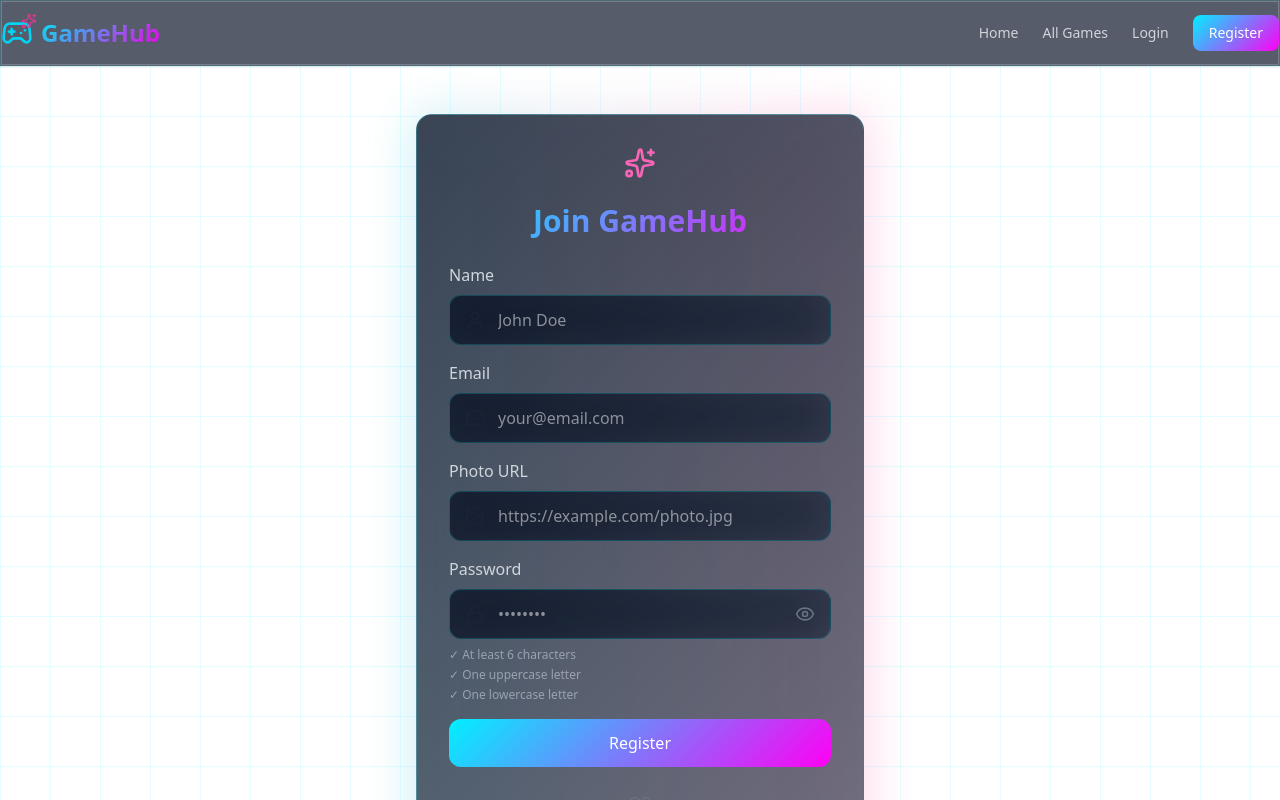
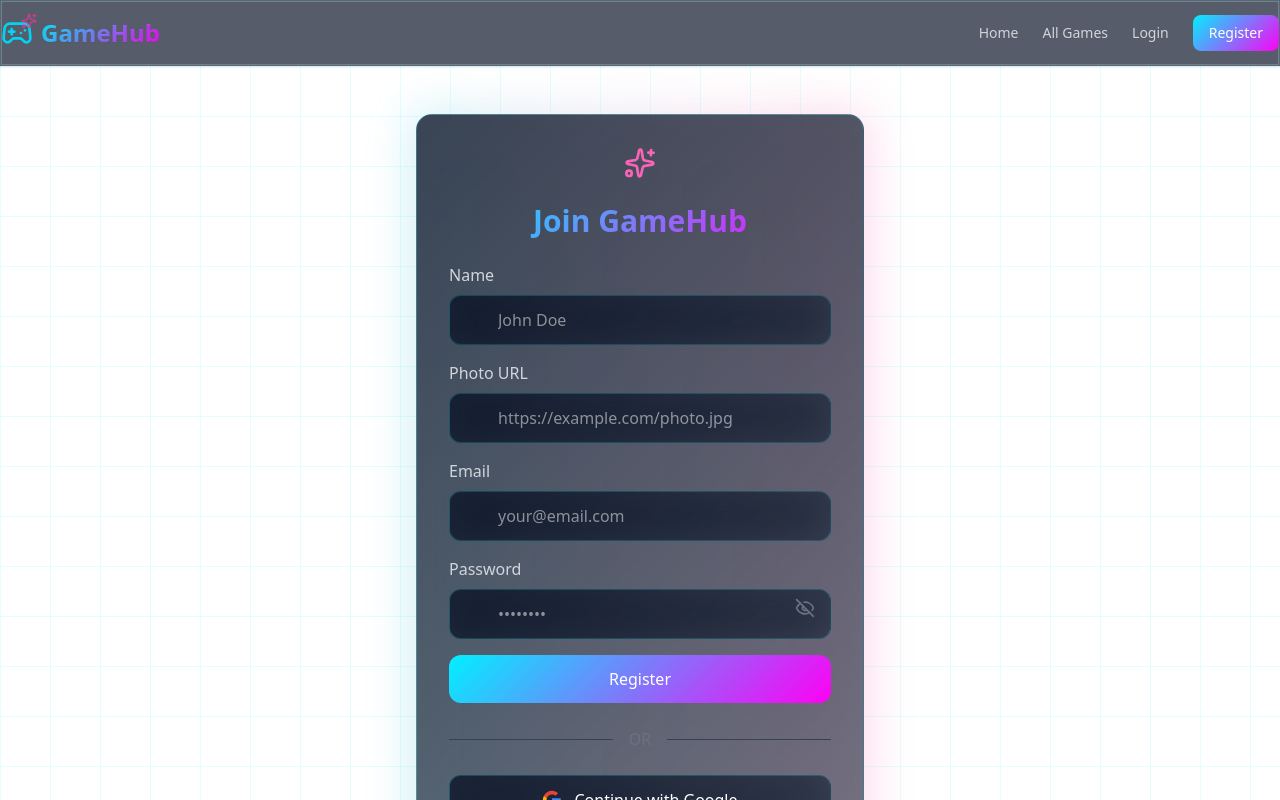
Before and after one commit to grontho69/assignmeent-9, a React app: page /register in a window 1280 px wide. Shown: the top 800 px of the page. Built offline with nearby package versions, Linux system fonts and the light colour scheme; the HTML template or start-up script is replaced by a standard one.

Commit message:
third commit

```diff
--- a/src/Pages/Login.jsx
+++ b/src/Pages/Login.jsx
@@ -1,9 +1,11 @@
-import React from "react";
+import React, { useState } from "react";
 import { Link } from "react-router";
-import { Eye, Mail, Lock, Sparkles } from "lucide-react";
+import { Eye, EyeOff, Sparkles } from "lucide-react";
 import { motion as Motion } from "motion/react";
 
 const Login = () => {
+
+    const [show, setShow] = useState(false);
   return (
     <div className="min-h-screen bg-linear-to-br from-slate-950 via-slate-900 to-slate-950 grid-background flex items-center justify-center px-4 py-12">
       <Motion.div
@@ -15,7 +17,7 @@
 
         <div className="relative glass-card rounded-2xl p-8 border border-cyan-500/30">
 
-          {/* Header */}
+
           <Motion.div
             className="flex items-center justify-center gap-2 mb-6"
             animate={{ rotate: [0, 5, -5, 0] }}
@@ -28,16 +30,16 @@
             Welcome Back
           </h2>
 
-          {/* Form (UI only) */}
+
           <form className="space-y-5">
 
-            {/* Email */}
+
             <div>
               <label className="block text-gray-300 mb-2 font-medium">
                 Email
               </label>
               <div className="relative">
-                <Mail className="absolute left-4 top-1/2 -translate-y-1/2 w-5 h-5 text-gray-500" />
+
                 <input
                   type="email"
                   placeholder="your@email.com"
@@ -46,23 +48,29 @@
               </div>
             </div>
 
-            {/* Password */}
+
             <div>
               <label className="block text-gray-300 mb-2 font-medium">
                 Password
               </label>
               <div className="relative">
-                <Lock className="absolute left-4 top-1/2 -translate-y-1/2 w-5 h-5 text-gray-500" />
+
                 <input
-                  type="password"
+                  type= {show ? "text" :"password"}
                   placeholder="••••••••"
                   className="w-full pl-12 pr-12 py-3 glass-card text-white rounded-xl focus:outline-none focus:ring-2 focus:ring-cyan-500"
                 />
-                <Eye className="absolute right-4 top-1/2 -translate-y-1/2 w-5 h-5 text-gray-500" />
+              <button
+                  type="button"
+                  onClick={()=> setShow(!show)}
+                  className="absolute right-4 top-1/2 z-50 text-gray-500 hover:text-cyan-400 transition-colors"
+                >
+                  {show ? <Eye className="w-5 h-5" /> : <EyeOff className="w-5 h-5" />}
+                </button>
               </div>
             </div>
 
-            {/* Forgot password */}
+
             <div className="text-right">
               <Link
                 to="/forgot-password"
@@ -72,7 +80,7 @@
               </Link>
             </div>
 
-            {/* Login Button */}
+
             <button
               type="button"
               className="w-full cyber-button py-3 text-white rounded-xl font-medium"
@@ -81,14 +89,14 @@
             </button>
           </form>
 
-          {/* Divider */}
+
           <div className="my-6 flex items-center">
             <div className="flex-1 border-t border-gray-700"></div>
             <span className="px-4 text-gray-500">OR</span>
             <div className="flex-1 border-t border-gray-700"></div>
           </div>
 
-          {/* Google Login (UI only) */}
+
           <button
             type="button"
             className="w-full py-3 glass-card text-white rounded-xl flex items-center justify-center gap-3 border border-cyan-500/30 hover:border-pink-500/50"
@@ -102,7 +110,6 @@
             Continue with Google
           </button>
 
-          {/* Footer */}
           <p className="mt-6 text-center text-gray-400">
             Don&apos;t have an account?{" "}
             <Link
--- a/src/Pages/Register.jsx
+++ b/src/Pages/Register.jsx
@@ -1,16 +1,41 @@
-import React from "react";
+import React, { useState } from "react";
 import { motion as Motion } from "motion/react";
 import { Link } from "react-router";
-import {
-  Eye,
-  Mail,
-  Lock,
-  User,
-  Image,
-  Sparkles
-} from "lucide-react";
+import {Eye,Mail,Lock,User,Image,Sparkles, EyeOff} from "lucide-react";
+import { createUserWithEmailAndPassword } from "firebase/auth";
+import { auth } from "../firebase/Firebase.Config";
+import { toast } from "react-toastify";
 
 const Register = () => {
+
+  const [show, setShow] = useState(false);
+
+
+  const handelSignup = (e) => {
+    e.preventDefault();
+
+    const name = e.target.name.value;
+    const photoURL = e.target.photo.value;
+    const email = e.target.email.value;
+    const password = e.target.password.value;
+    console.log({ email, name, password, photoURL })
+    const passCheck = /^(?=.*[a-z])(?=.*[A-Z]).{6,}$/;
+        if (!passCheck.test(password)) {
+          toast.error(
+            "Password must be at least 6 characters and include uppercase & lowercase letters."
+          );
+          return;
+        }
+
+
+
+    createUserWithEmailAndPassword(auth, email, password).then(res => {
+      console.log(res);
+      toast.success("registration successfull")
+    }).catch(e => {
+        toast.error(e.message)
+      })
+   }
   return (
     <div className="min-h-screen bg-linear-to-br from-slate-950 via-slate-900 to-slate-950 grid-background flex items-center justify-center px-4 py-12">
       <Motion.div
@@ -22,7 +47,7 @@
 
         <div className="relative glass-card rounded-2xl p-8 border border-cyan-500/30">
 
-          {/* Header */}
+
           <Motion.div
             className="flex items-center justify-center gap-2 mb-6"
             animate={{ rotate: [0, -5, 5, 0] }}
@@ -35,94 +60,49 @@
             Join GameHub
           </h2>
 
-          {/* Form (UI only) */}
-          <form className="space-y-4">
 
-            {/* Name */}
-            <div>
-              <label className="block text-gray-300 mb-2 font-medium">
-                Name
-              </label>
-              <div className="relative">
-                <User className="absolute left-4 top-1/2 -translate-y-1/2 w-5 h-5 text-gray-500" />
-                <input
-                  type="text"
+          <form onSubmit={handelSignup} className="space-y-4">
+                          <label htmlFor="name" className="block text-gray-300 mb-2 font-medium">Name</label>
+          <input type="text" name="name" className="w-full pl-12 pr-4 py-3 glass-card text-white rounded-xl focus:outline-none focus:ring-2 focus:ring-cyan-500 transition-all"
                   placeholder="John Doe"
-                  className="w-full pl-12 pr-4 py-3 glass-card text-white rounded-xl focus:outline-none focus:ring-2 focus:ring-cyan-500"
-                />
-              </div>
-            </div>
+              required />
+                          <label htmlFor="photoURL" className="block text-gray-300 mb-2 font-medium">Photo URL</label>
+          <input type="text" name="photo" className="w-full pl-12 pr-4 py-3 glass-card text-white rounded-xl focus:outline-none focus:ring-2 focus:ring-cyan-500 transition-all"
+              placeholder="https://example.com/photo.jpg" required />
+            <label htmlFor="email" className="block text-gray-300 mb-2 font-medium">Email</label>
+          <input type="email" name="email"  className="w-full pl-12 pr-4 py-3 glass-card text-white rounded-xl focus:outline-none focus:ring-2 focus:ring-cyan-500 transition-all"
+                  placeholder="your@email.com" required />
+            <div className="relative group">
+               <label htmlFor="password" className="block text-gray-300 mb-2 font-medium">Password</label>
+            <input
+              type= {show ? "text" :"password"}
+              name="password"
+              className="w-full pl-12 pr-12 py-3 glass-card text-white rounded-xl focus:outline-none focus:ring-2 focus:ring-cyan-500 transition-all"
+                  placeholder="••••••••"
+              required
+              />
+               <button
+                  type="button"
+                  onClick={()=> setShow(!show)}
+                  className="absolute right-4 top-1/2 z-50 text-gray-500 hover:text-cyan-400 transition-colors"
+                >
+                  {show ? <Eye className="w-5 h-5" /> : <EyeOff className="w-5 h-5" />}
+                </button>
 
-            {/* Email */}
-            <div>
-              <label className="block text-gray-300 mb-2 font-medium">
-                Email
-              </label>
-              <div className="relative">
-                <Mail className="absolute left-4 top-1/2 -translate-y-1/2 w-5 h-5 text-gray-500" />
-                <input
-                  type="email"
-                  placeholder="your@email.com"
-                  className="w-full pl-12 pr-4 py-3 glass-card text-white rounded-xl focus:outline-none focus:ring-2 focus:ring-cyan-500"
-                />
-              </div>
-            </div>
+          </div>
+          <button  type="submit"
+              className="w-full cyber-button py-3 text-white rounded-xl font-medium">Register</button>
 
-            {/* Photo URL */}
-            <div>
-              <label className="block text-gray-300 mb-2 font-medium">
-                Photo URL
-              </label>
-              <div className="relative">
-                <Image className="absolute left-4 top-1/2 -translate-y-1/2 w-5 h-5 text-gray-500" />
-                <input
-                  type="url"
-                  placeholder="https://example.com/photo.jpg"
-                  className="w-full pl-12 pr-4 py-3 glass-card text-white rounded-xl focus:outline-none focus:ring-2 focus:ring-cyan-500"
-                />
-              </div>
-            </div>
+        </form>
 
-            {/* Password */}
-            <div>
-              <label className="block text-gray-300 mb-2 font-medium">
-                Password
-              </label>
-              <div className="relative">
-                <Lock className="absolute left-4 top-1/2 -translate-y-1/2 w-5 h-5 text-gray-500" />
-                <input
-                  type="password"
-                  placeholder="••••••••"
-                  className="w-full pl-12 pr-12 py-3 glass-card text-white rounded-xl focus:outline-none focus:ring-2 focus:ring-cyan-500"
-                />
-                <Eye className="absolute right-4 top-1/2 -translate-y-1/2 w-5 h-5 text-gray-500" />
-              </div>
 
-              {/* Password hints (UI only) */}
-              <div className="mt-2 space-y-1 text-xs text-gray-400">
-                <p>✓ At least 6 characters</p>
-                <p>✓ One uppercase letter</p>
-                <p>✓ One lowercase letter</p>
-              </div>
-            </div>
-
-            {/* Register Button */}
-            <button
-              type="button"
-              className="w-full cyber-button py-3 text-white rounded-xl font-medium"
-            >
-              Register
-            </button>
-          </form>
-
-          {/* Divider */}
           <div className="my-6 flex items-center">
             <div className="flex-1 border-t border-gray-700"></div>
             <span className="px-4 text-gray-500">OR</span>
             <div className="flex-1 border-t border-gray-700"></div>
           </div>
 
-          {/* Google Button (UI only) */}
+
           <button
             type="button"
             className="w-full py-3 glass-card text-white rounded-xl flex items-center justify-center gap-3 border border-cyan-500/30 hover:border-pink-500/50"
@@ -136,7 +116,7 @@
             Continue with Google
           </button>
 
-          {/* Footer */}
+
           <p className="mt-6 text-center text-gray-400">
             Already have an account?{" "}
             <Link
```
